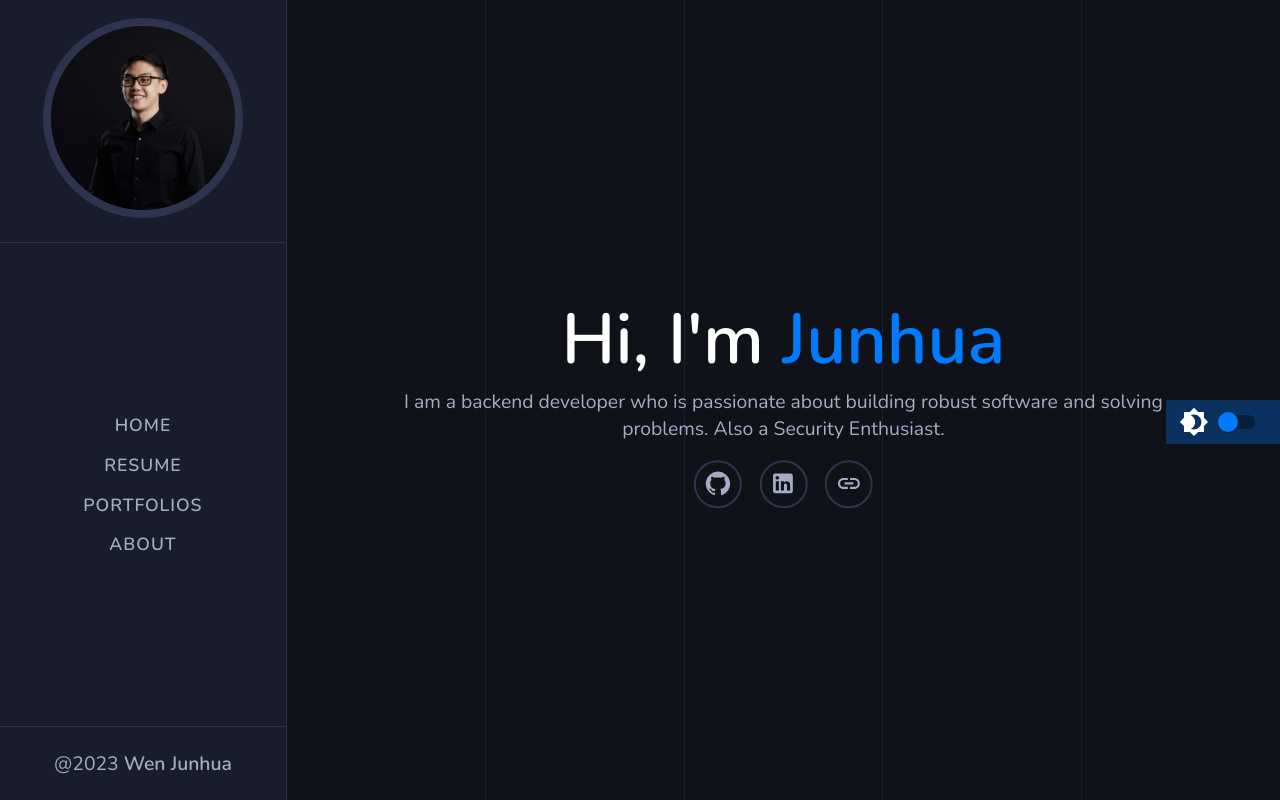
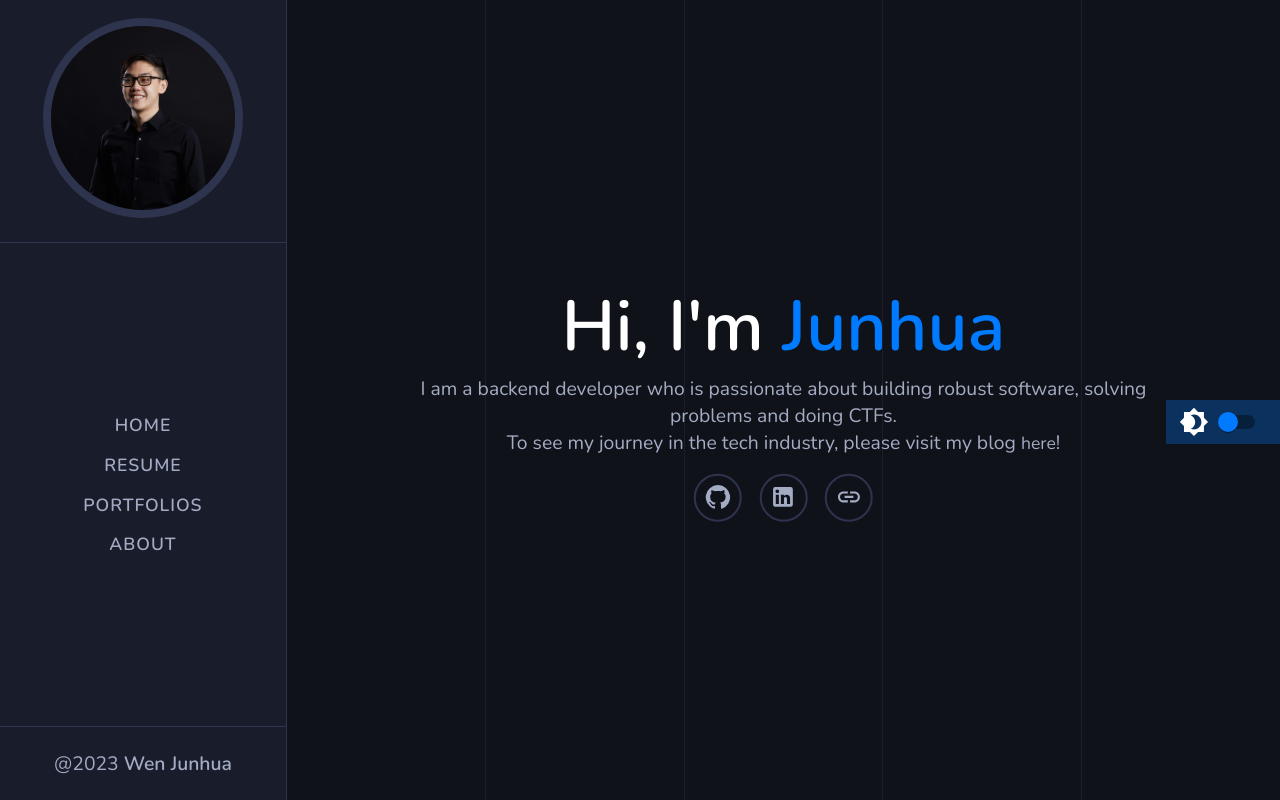
Before and after one commit to Jh123x/jh123x.github.io, a React (Create React App) app: page / in a window 1280 px wide. Built offline with nearby package versions, Linux system fonts and the light colour scheme.

Commit message:
feat: update with blog items

```diff
--- a/src/Pages/HomePage.js
+++ b/src/Pages/HomePage.js
@@ -14,13 +14,18 @@ const HomePage = () => (
       </h1>
       <p>
         I am a backend developer who is passionate about building robust
-        software and solving problems. Also a Security Enthusiast.
+        software, solving problems and doing CTFs.
+        <br />
+        To see my journey in the tech industry, please visit my blog <a href="https://jh123x.com">here</a>!
       </p>
       <div className="icons">
         <a href="https://github.com/Jh123x" className="icon i-github">
           <GitHub />
         </a>
-        <a href="https://www.linkedin.com/in/junhua-wen/" className="icon i-linkedin">
+        <a
+          href="https://www.linkedin.com/in/junhua-wen/"
+          className="icon i-linkedin"
+        >
           <LinkedIn />
         </a>
         <a href="https://jh123x.com" className="icon i-youtube">
```
